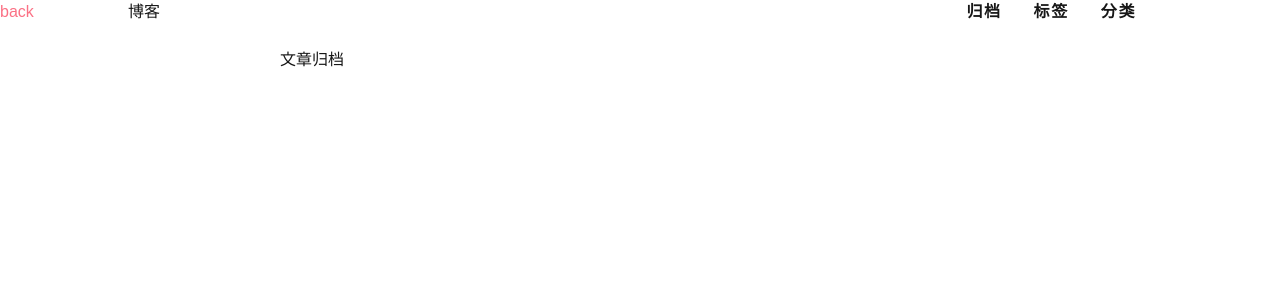
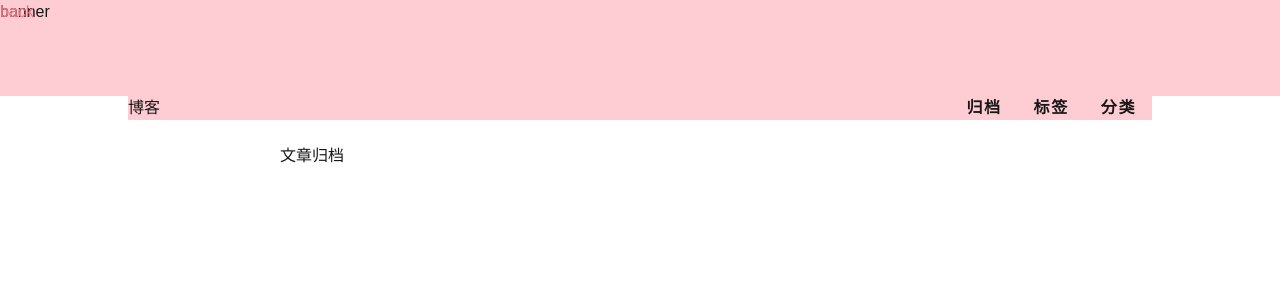
Before and after one commit to GrayFrost/zzhwhd, a Next.js app: page /blog/archives in a window 1280 px wide. Shown: the top 300 px of the page. Built offline with nearby package versions, Linux system fonts and the light colour scheme.

Commit message:
sticky header

```diff
--- a/app/blog/layout.tsx
+++ b/app/blog/layout.tsx
@@ -9,7 +9,8 @@ export default function Layout({
     "block py-2 px-3 md:p-0 rounded text-heading md:hover:text-secondary hover:bg-gray-100 dark:hover:bg-gray-700 md:hover:bg-transparent md:dark:hover:bg-transparent tracking-widest";
   return (
     <div className="w-full">
-      <div className="max-w-5xl flex flex-wrap items-center justify-between mx-auto p-2 sm:p-0">
+      <div className="h-24 bg-rose-200">banner</div>
+      <div className="max-w-5xl flex flex-wrap items-center justify-between mx-auto p-2 sm:p-0 sticky top-0 bg-rose-200">
         <h1 className="space-x-2">博客</h1>
         <nav className="hidden w-full md:block md:w-auto px-4 z-40">
           <ul className="flex flex-col font-bold mt-4 rounded-lg bg-gray-50 md:space-x-8 rtl:space-x-reverse md:flex-row md:mt-0 md:border-0 md:bg-transparent dark:bg-gray-800 md:dark:bg-transparent dark:border-gray-700">
```
